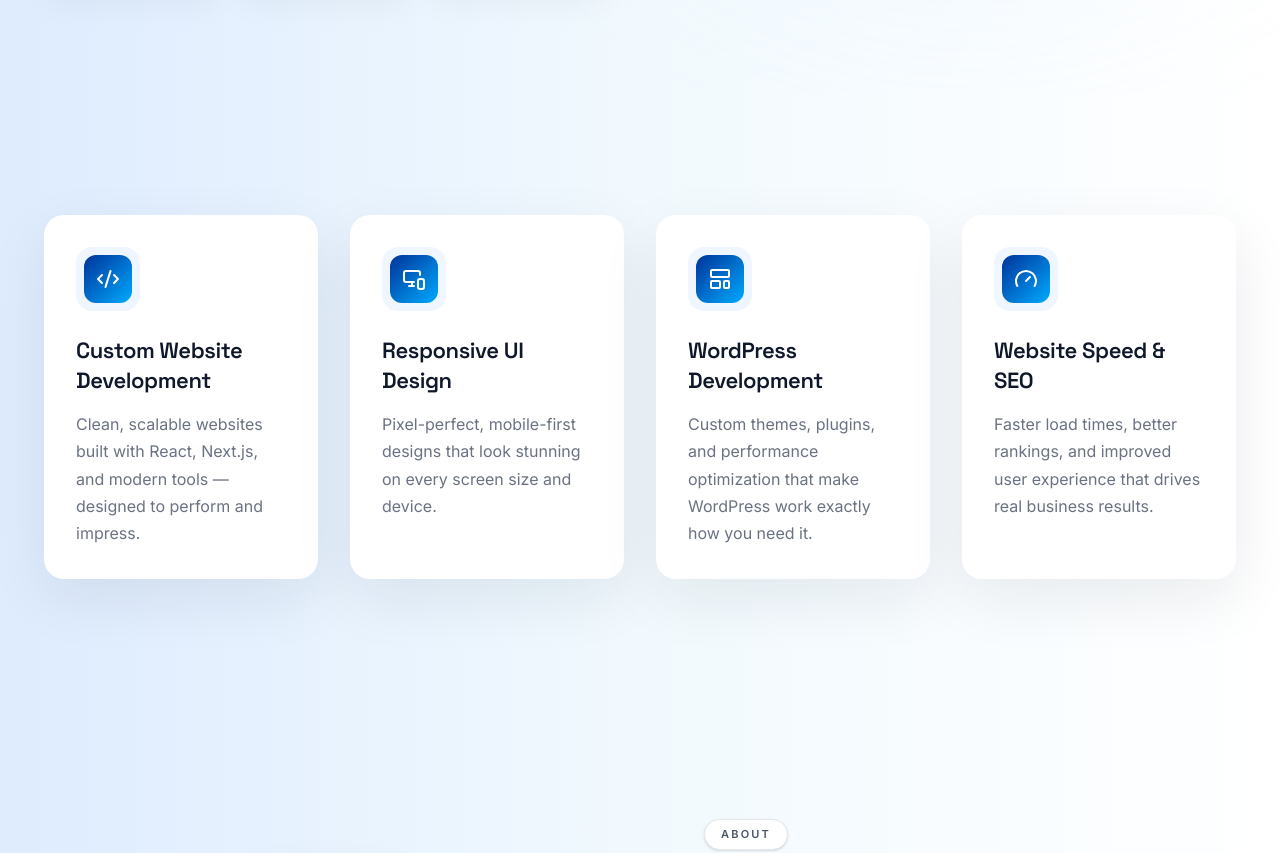
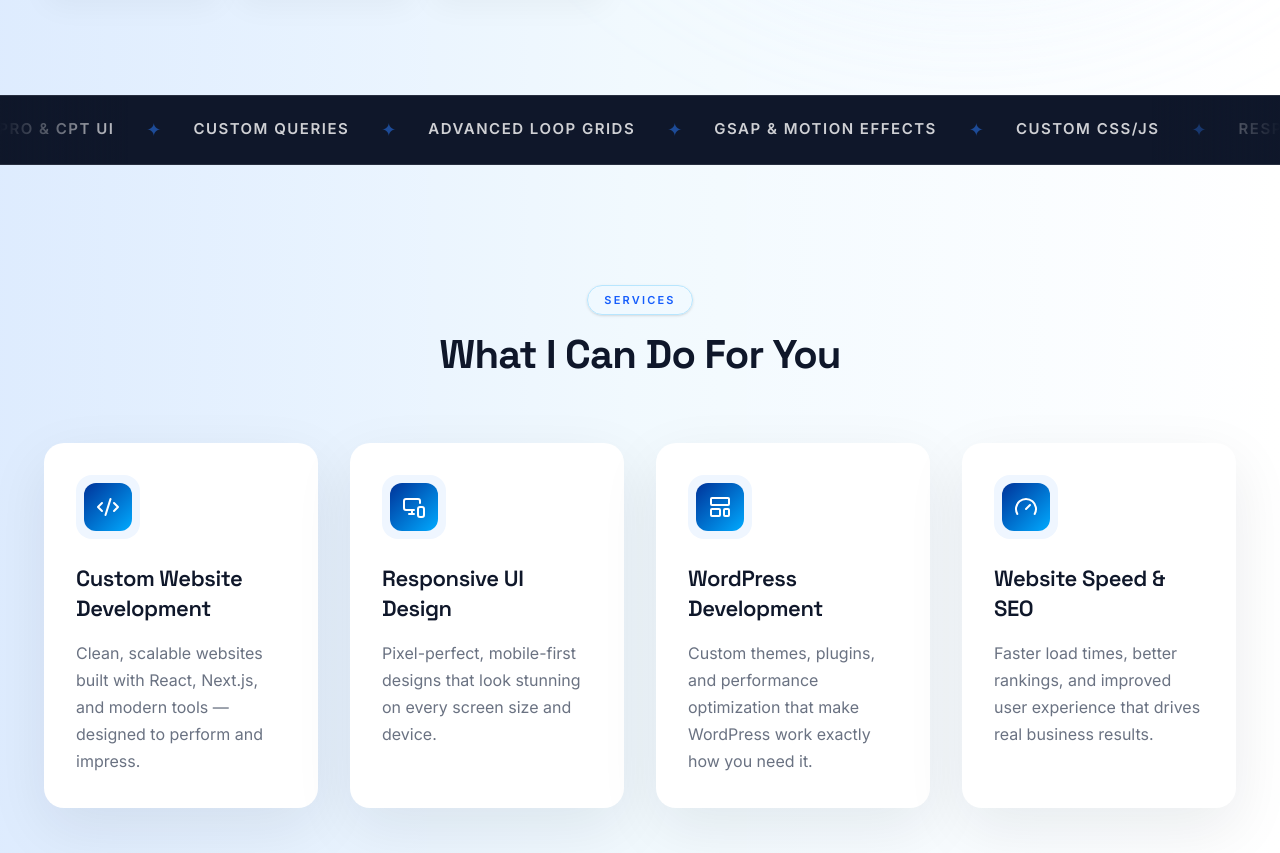
Before and after one commit to rahaddev1010-sudo/Rahad-Hasssan-Portfolio, a React (Vite) app: page / in a window 1280 px wide. Shown: the part 954-1807 px from the top of the page. Built offline with nearby package versions, Linux system fonts and the light colour scheme.

Commit message:
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

```diff
--- a/src/App.tsx
+++ b/src/App.tsx
@@ -1,5 +1,6 @@
 import { Navbar } from './components/Navbar';
 import { Hero } from './components/Hero';
+import { RunningBanner } from './components/RunningBanner';
 import { Services } from './components/Services';
 import { About } from './components/About';
 import { Journey } from './components/Journey';
@@ -15,6 +16,7 @@ export default function App() {
       <main>
         <div className="bg-gradient-to-r from-blue-100/90 via-sky-50/80 to-white">
           <Hero />
+          <RunningBanner />
           <Services />
           <About />
         </div>
--- a/src/components/About.tsx
+++ b/src/components/About.tsx
@@ -39,9 +39,15 @@ export const About = () => {
               ABOUT
             </span>
 
-            <h2 className="text-[32px] md:text-[40px] lg:text-[44px] font-bold text-gray-900 leading-[1.2] mb-4">
+            <motion.h2
+              initial={{ opacity: 0, y: 30 }}
+              whileInView={{ opacity: 1, y: 0 }}
+              viewport={{ once: true }}
+              transition={{ duration: 0.6 }}
+              className="text-[32px] md:text-[40px] lg:text-[44px] font-bold text-gray-900 leading-[1.2] mb-4"
+            >
               A Developer Who Cares About the Details
-            </h2>
+            </motion.h2>
 
             <p className="text-[18px] md:text-[20px] text-gray-700 font-medium mb-6">
               With 3+ years of experience, I create digital experiences that matter.
--- a/src/components/Contact.tsx
+++ b/src/components/Contact.tsx
@@ -50,10 +50,16 @@ export const Contact = () => {
             <span className="inline-block px-4 py-1.5 rounded-full border border-blue-100 text-blue-600 font-bold text-[11px] tracking-[0.2em] uppercase mb-6 shadow-sm bg-white">
               GET IN TOUCH
             </span>
-            <h2 className="text-[40px] md:text-[50px] font-black text-gray-900 leading-[1.1] mb-6 tracking-tight">
+            <motion.h2
+              initial={{ opacity: 0, y: 20 }}
+              whileInView={{ opacity: 1, y: 0 }}
+              viewport={{ once: true }}
+              transition={{ duration: 0.5 }}
+              className="text-[40px] md:text-[50px] font-black text-gray-900 leading-[1.1] mb-6 tracking-tight"
+            >
               Let's create something <br className="hidden md:block" />
               <span className="text-blue-600">extraordinary.</span>
-            </h2>
+            </motion.h2>
             <p className="text-[18px] text-gray-500 mb-10 max-w-md leading-relaxed">
               Have a project in mind, a question, or just want to say hello?
               I'm currently available for freelance opportunities.
--- a/src/components/Journey.tsx
+++ b/src/components/Journey.tsx
@@ -20,9 +20,15 @@ export const Journey = () => {
           <span className="inline-block px-4 py-1.5 rounded-full border border-sky-200 text-blue-600 font-bold text-[11px] tracking-[0.2em] uppercase mb-4 shadow-sm bg-sky-50/50">
             JOURNEY
           </span>
-          <h2 className="text-[32px] md:text-[40px] font-bold text-gray-900 leading-[1.2] mb-8">
+          <motion.h2
+            initial={{ opacity: 0, y: 20 }}
+            whileInView={{ opacity: 1, y: 0 }}
+            viewport={{ once: true }}
+            transition={{ duration: 0.5 }}
+            className="text-[32px] md:text-[40px] font-bold text-gray-900 leading-[1.2] mb-8"
+          >
             Professional Journey & Expertise
-          </h2>
+          </motion.h2>
 
           {/* Tabs */}
           <div className="inline-flex relative bg-white/60 backdrop-blur-md rounded-full p-2 border border-gray-200 shadow-sm ring-1 ring-black/5">
--- /dev/null
+++ b/src/components/RunningBanner.tsx
@@ -0,0 +1,29 @@
+import { skills } from '../data';
+
+export const RunningBanner = () => {
+  // Extract all items into a single array
+  const allSkills = skills.reduce((acc, skill) => {
+    return [...acc, ...skill.items.split(', ')];
+  }, [] as string[]);
+
+  // Duplicate for seamless loop
+  const marqueeItems = [...allSkills, ...allSkills];
+
+  return (
+    <div className="w-full bg-[#0F172A] py-5 overflow-hidden border-y border-white/10 flex items-center relative z-20">
+      <div className="absolute left-0 top-0 bottom-0 w-16 md:w-32 bg-gradient-to-r from-[#0F172A] to-transparent z-10 pointer-events-none"></div>
+      <div className="absolute right-0 top-0 bottom-0 w-16 md:w-32 bg-gradient-to-l from-[#0F172A] to-transparent z-10 pointer-events-none"></div>
+
+      <div className="flex whitespace-nowrap items-center w-max animate-marquee">
+        {marqueeItems.map((item, index) => (
+          <div key={index} className="flex items-center">
+            <span className="text-white/80 font-semibold text-[15px] tracking-widest uppercase mx-8">
+              {item}
+            </span>
+            <span className="text-blue-500/50 text-lg">✦</span>
+          </div>
+        ))}
+      </div>
+    </div>
+  );
+};
--- a/src/components/Services.tsx
+++ b/src/components/Services.tsx
@@ -5,6 +5,21 @@ export const Services = () => {
   return (
     <section id="services" className="section-padding relative bg-transparent">
       <div className="max-w-[1240px] mx-auto px-6">
+
+        <div className="text-center mb-16">
+          <span className="inline-block px-4 py-1.5 rounded-full border border-sky-200 text-blue-600 font-bold text-[11px] tracking-[0.2em] uppercase mb-4 shadow-sm bg-sky-50/50">
+            SERVICES
+          </span>
+          <motion.h2
+            initial={{ opacity: 0, y: 20 }}
+            whileInView={{ opacity: 1, y: 0 }}
+            viewport={{ once: true }}
+            transition={{ duration: 0.5 }}
+            className="text-[32px] md:text-[40px] font-bold text-gray-900 leading-[1.2]"
+          >
+            What I Can Do For You
+          </motion.h2>
+        </div>
         <div className="grid md:grid-cols-2 lg:grid-cols-4 gap-8">
           {services.map((service, index) => (
             <motion.div
--- a/src/components/Testimonials.tsx
+++ b/src/components/Testimonials.tsx
@@ -66,9 +66,15 @@ export const Testimonials = () => {
                     <Quote className="w-6 h-6 fill-blue-600/20" />
                   </motion.div>
                 </div>
-                <h2 className="text-[36px] md:text-[46px] font-bold text-gray-900 leading-[1.1] mb-6">
+                <motion.h2
+                  initial={{ opacity: 0, y: 20 }}
+                  whileInView={{ opacity: 1, y: 0 }}
+                  viewport={{ once: true }}
+                  transition={{ duration: 0.5 }}
+                  className="text-[36px] md:text-[46px] font-bold text-gray-900 leading-[1.1] mb-6"
+                >
                   Client <br /> Success Stories
-                </h2>
+                </motion.h2>
                 <p className="text-gray-600 text-[16px] mb-10 max-w-md mx-auto lg:mx-0">
                   Don't just take my word for it. Here's what my clients have to say about their experience working with me.
                 </p>
--- a/src/index.css
+++ b/src/index.css
@@ -99,3 +99,13 @@ h1, h2, h3, h4, h5, h6 {
   border-color: var(--color-primary);
   color: var(--color-primary);
 }
+@layer utilities {
+  .animate-marquee {
+    animation: marquee 40s linear infinite;
+  }
+}
+
+@keyframes marquee {
+  0% { transform: translateX(0%); }
+  100% { transform: translateX(-50%); }
+}
```
Also changed, not shown: 1 other file (tests, documents, lock files or other folders).
